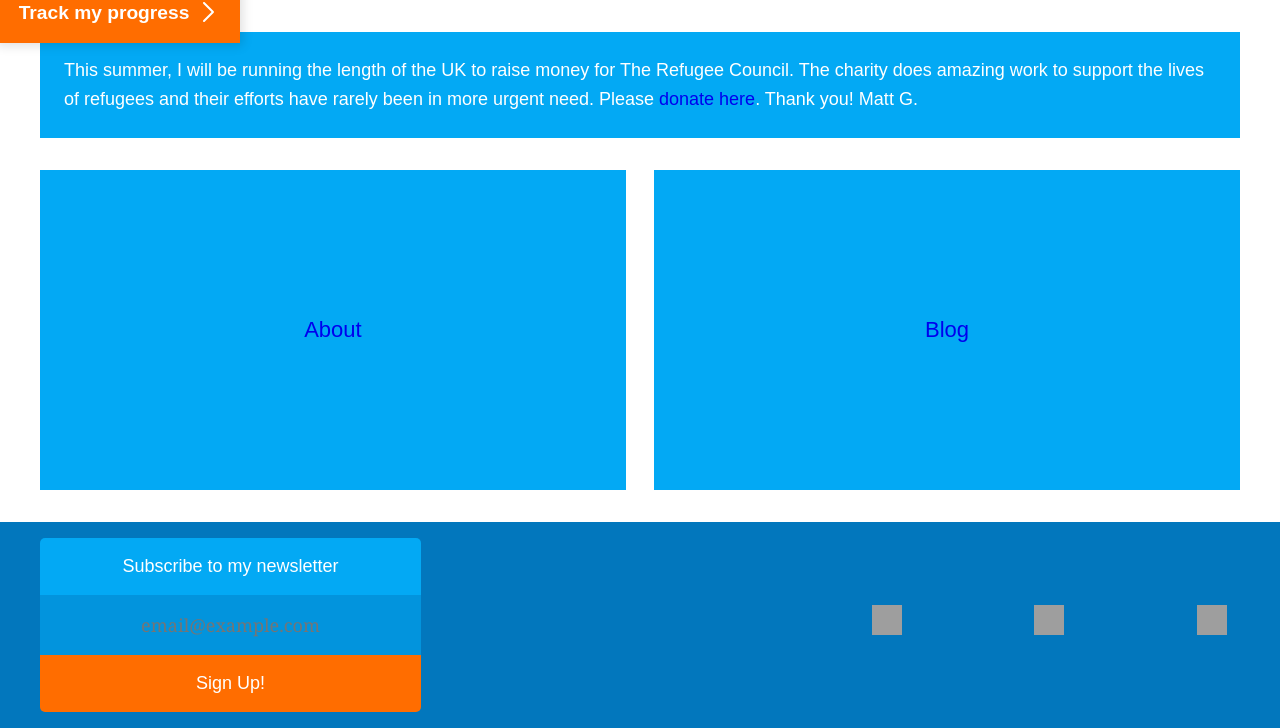
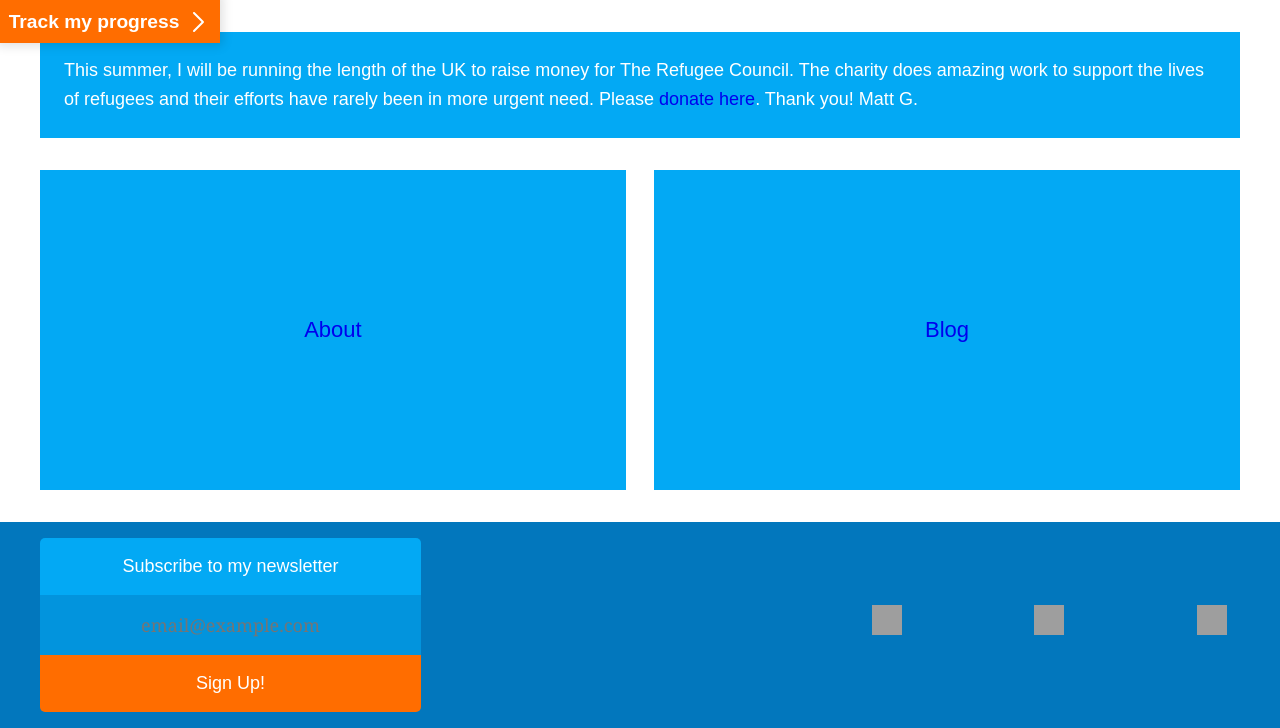
Before and after one commit to tombyers/runningforrefugees, a Jekyll site: the page built from index.html, in a window 1280 px wide. Shown: the part 857-1585 px from the top of the page. Built offline with Jekyll 4.4.1, drawn with Linux system fonts in a browser that asks for light colours; grey boxes are pictures that could not be loaded.

Commit message:
Updating tracker anchor

```diff
--- a/_sass/_styles.scss
+++ b/_sass/_styles.scss
@@ -103,8 +103,8 @@
         left: 0px;
         z-index: 100;
 
-        padding: $thin 0 $thick;
-        width: 240px;
+        padding:  0 0 $thin;
+        width: 220px;
         text-align: center;
 
         font-weight: $heavy-font-weight;
@@ -119,7 +119,7 @@
 
     img {
         position: relative;
-        top: 9px;
+        top: 10px;
         left: 3px;
         transition: all 0.3s ease;
     }
```
